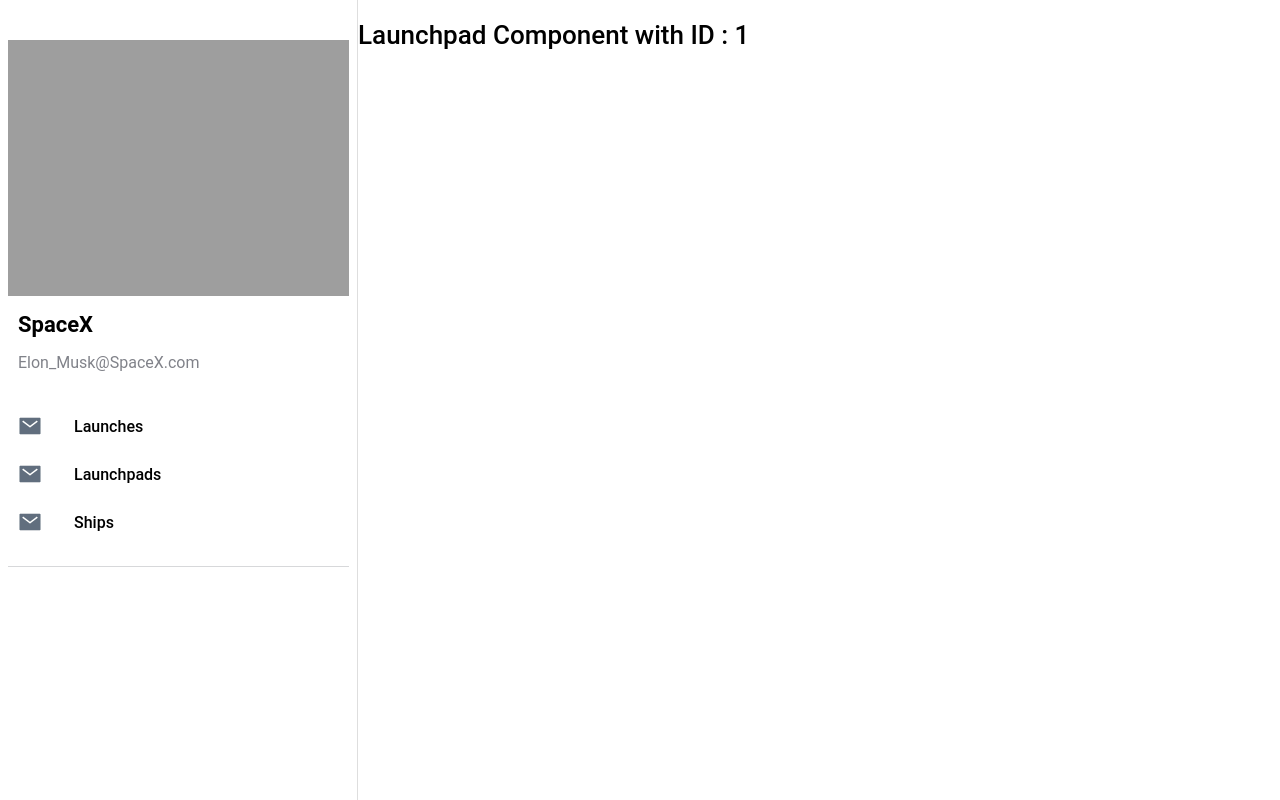
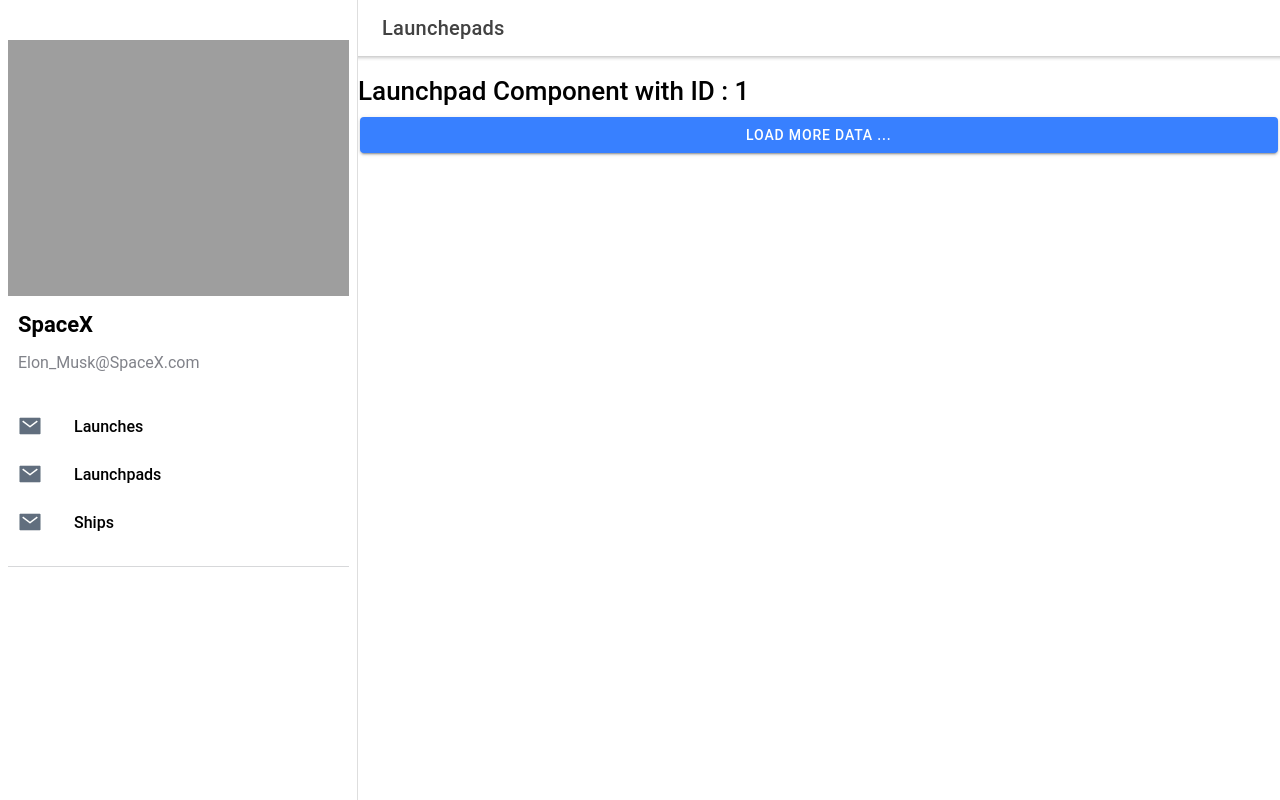
Before and after one commit to Mayank-MP05/SpaceX-Info-React-Ionic-App, a React (Create React App) app: page /page/launchpad/1 in a window 1280 px wide. Built offline with nearby package versions, Linux system fonts and the light colour scheme.

Commit message:
Launchpad and Ship Single Component Proto

```diff
--- a/src/components/singles/launchpad.tsx
+++ b/src/components/singles/launchpad.tsx
@@ -1,16 +1,47 @@
-import React from 'react';
+import React from "react";
 import { useParams } from "react-router-dom";
+
+import {
+  IonButton,
+  IonButtons,
+  IonCard,
+  IonHeader,
+  IonPage,
+  IonToolbar,
+  IonMenuButton,
+  IonTitle,
+  IonContent,
+} from "@ionic/react";
 interface LaunchProps {
   id: string;
 }
 
 const Launchpadcomponent: React.FC<LaunchProps> = () => {
-  const { id } = useParams<{ id: string; }>();
+  const { id } = useParams<{ id: string }>();
 
   return (
-    <div className="container">
-      <h1>Launchpad Component with ID : {id}</h1>
-    </div>
+    <IonPage>
+      <IonHeader>
+        <IonToolbar>
+          <IonButtons slot='start'>
+            <IonMenuButton />
+          </IonButtons>
+          <IonTitle>Launchepads</IonTitle>
+        </IonToolbar>
+      </IonHeader>
+
+      <IonContent>
+        <IonHeader collapse='condense'>
+          <IonToolbar>
+            <IonTitle size='large'>Launchepads</IonTitle>
+          </IonToolbar>
+        </IonHeader>
+        <div className='container'>
+          <h1>Launchpad Component with ID : {id}</h1>
+        </div>
+        <IonButton expand='block'>Load More Data ...</IonButton>
+      </IonContent>
+    </IonPage>
   );
 };
 
--- a/src/components/singles/ship.tsx
+++ b/src/components/singles/ship.tsx
@@ -1,16 +1,46 @@
-import React from 'react';
+import React from "react";
 import { useParams } from "react-router-dom";
+import {
+  IonButton,
+  IonButtons,
+  IonCard,
+  IonHeader,
+  IonPage,
+  IonToolbar,
+  IonMenuButton,
+  IonTitle,
+  IonContent,
+} from "@ionic/react";
 interface LaunchProps {
   id: string;
 }
 
 const Shipcomponent: React.FC<LaunchProps> = () => {
-  const { id } = useParams<{ id: string; }>();
+  const { id } = useParams<{ id: string }>();
 
   return (
-    <div className="container">
-      <h1>Ship Component with ID : {id}</h1>
-    </div>
+    <IonPage>
+      <IonHeader>
+        <IonToolbar>
+          <IonButtons slot='start'>
+            <IonMenuButton />
+          </IonButtons>
+          <IonTitle>Ship</IonTitle>
+        </IonToolbar>
+      </IonHeader>
+
+      <IonContent>
+        <IonHeader collapse='condense'>
+          <IonToolbar>
+            <IonTitle size='large'>Ship</IonTitle>
+          </IonToolbar>
+        </IonHeader>
+        <div className='container'>
+          <h1>Ship Component with ID : {id}</h1>
+        </div>
+        <IonButton expand='block'>Load More Data ...</IonButton>
+      </IonContent>
+    </IonPage>
   );
 };
 
```
